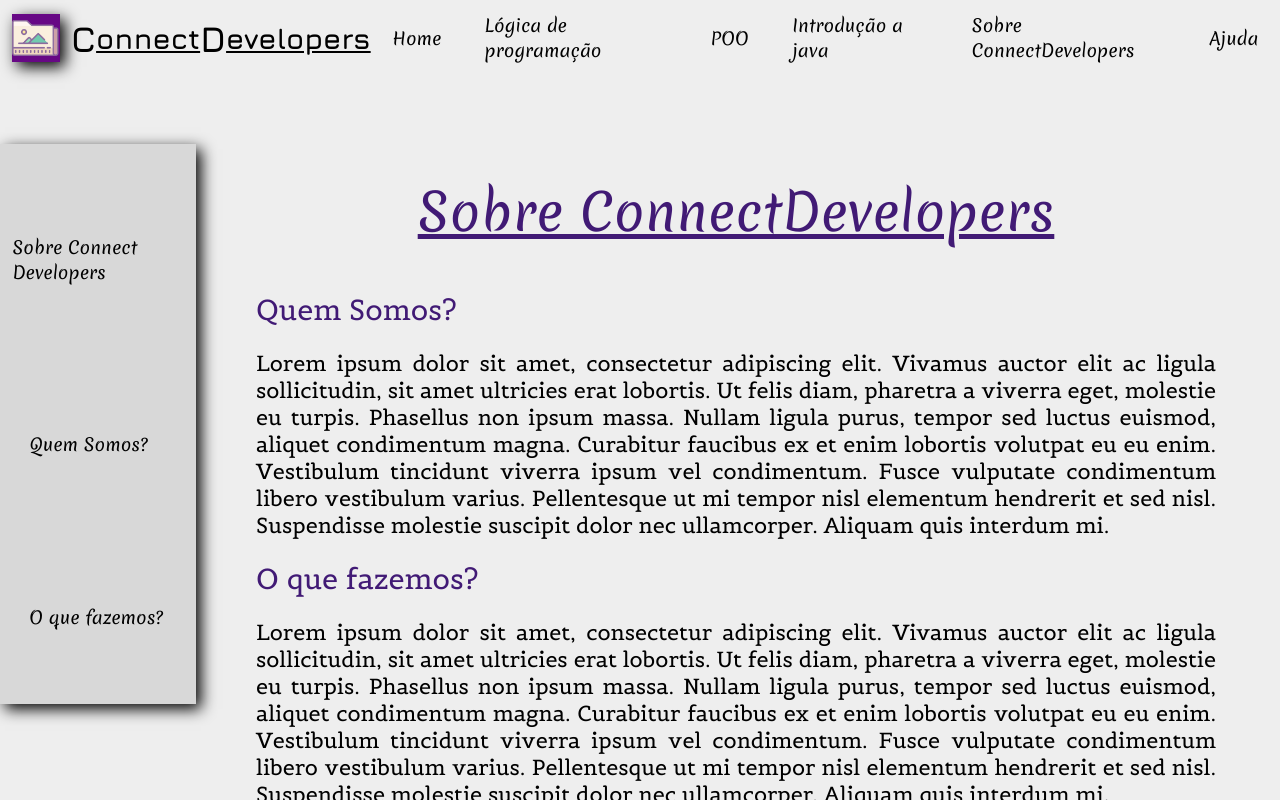
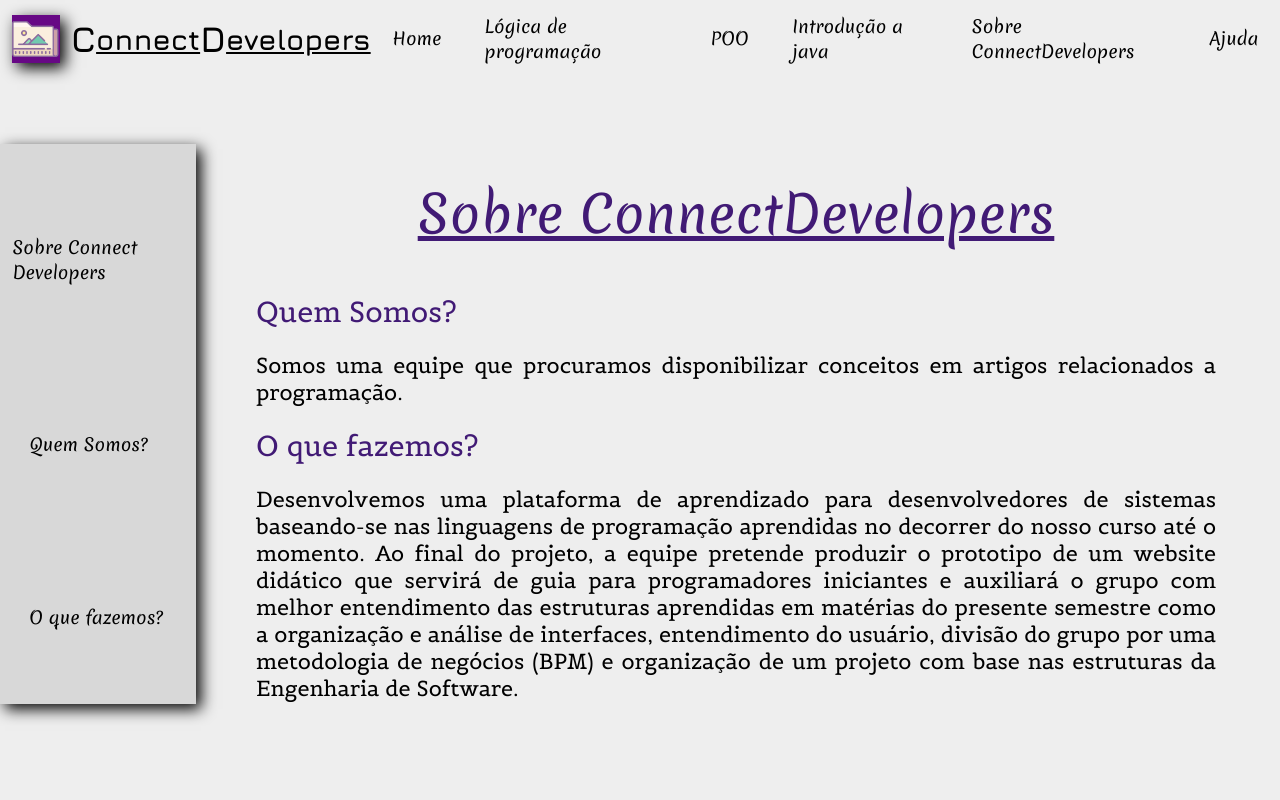
Before and after one commit to ViniZap4/ConnectDevelopersArticles, a React (Create React App) app: page /AboutConnectDevelopers in a window 1280 px wide. Built offline with nearby package versions, Linux system fonts and the light colour scheme.

Commit message:
Sobre ConnectDevelopers

```diff
--- a/src/page/AboutConnectDevelopers/AboutConnecDevelopers.js
+++ b/src/page/AboutConnectDevelopers/AboutConnecDevelopers.js
@@ -29,13 +29,13 @@ export default function AboutConnectDevelopers() {
         Quem Somos?
       </SubTitle>
       <Text>
-        Lorem ipsum dolor sit amet, consectetur adipiscing elit. Vivamus auctor elit ac ligula sollicitudin, sit amet ultricies erat lobortis. Ut felis diam, pharetra a viverra eget, molestie eu turpis. Phasellus non ipsum massa. Nullam ligula purus, tempor sed luctus euismod, aliquet condimentum magna. Curabitur faucibus ex et enim lobortis volutpat eu eu enim. Vestibulum tincidunt viverra ipsum vel condimentum. Fusce vulputate condimentum libero vestibulum varius. Pellentesque ut mi tempor nisl elementum hendrerit et sed nisl. Suspendisse molestie suscipit dolor nec ullamcorper. Aliquam quis interdum mi.
+        Somos uma equipe que procuramos disponibilizar conceitos em artigos relacionados a programação.
       </Text>
       <SubTitle title="whatWeDo">
         O que fazemos?
       </SubTitle>
       <Text>
-        Lorem ipsum dolor sit amet, consectetur adipiscing elit. Vivamus auctor elit ac ligula sollicitudin, sit amet ultricies erat lobortis. Ut felis diam, pharetra a viverra eget, molestie eu turpis. Phasellus non ipsum massa. Nullam ligula purus, tempor sed luctus euismod, aliquet condimentum magna. Curabitur faucibus ex et enim lobortis volutpat eu eu enim. Vestibulum tincidunt viverra ipsum vel condimentum. Fusce vulputate condimentum libero vestibulum varius. Pellentesque ut mi tempor nisl elementum hendrerit et sed nisl. Suspendisse molestie suscipit dolor nec ullamcorper. Aliquam quis interdum mi.
+        Desenvolvemos uma plataforma de aprendizado para desenvolvedores de sistemas baseando-se nas linguagens de programação aprendidas no decorrer do nosso curso até o momento. Ao final do projeto, a equipe pretende produzir o prototipo de um website didático que servirá de guia para programadores iniciantes e auxiliará o grupo com melhor entendimento das estruturas aprendidas em matérias do presente semestre como a organização e análise de interfaces, entendimento do usuário, divisão do grupo por uma metodologia de negócios (BPM) e organização de um projeto com base nas estruturas da Engenharia de Software.
       </Text>
     </ArticlePage>
   </CreatePage>
```
